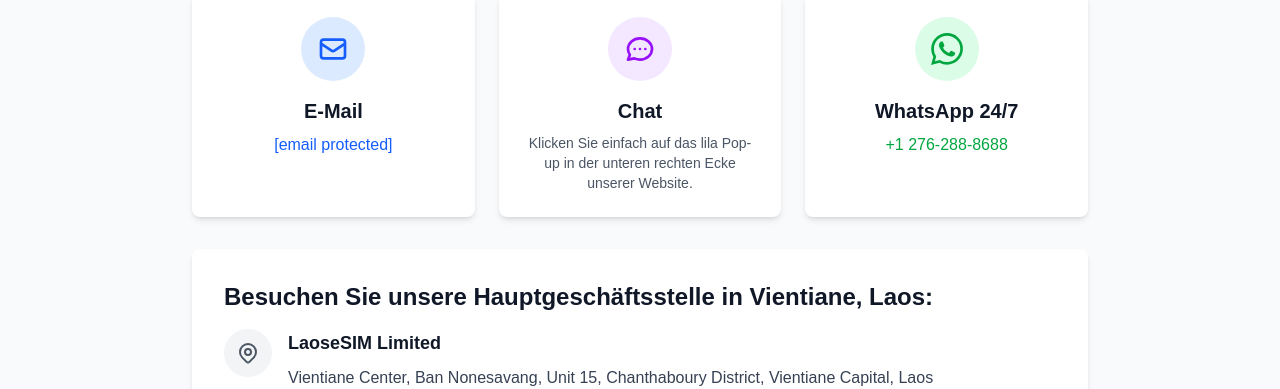
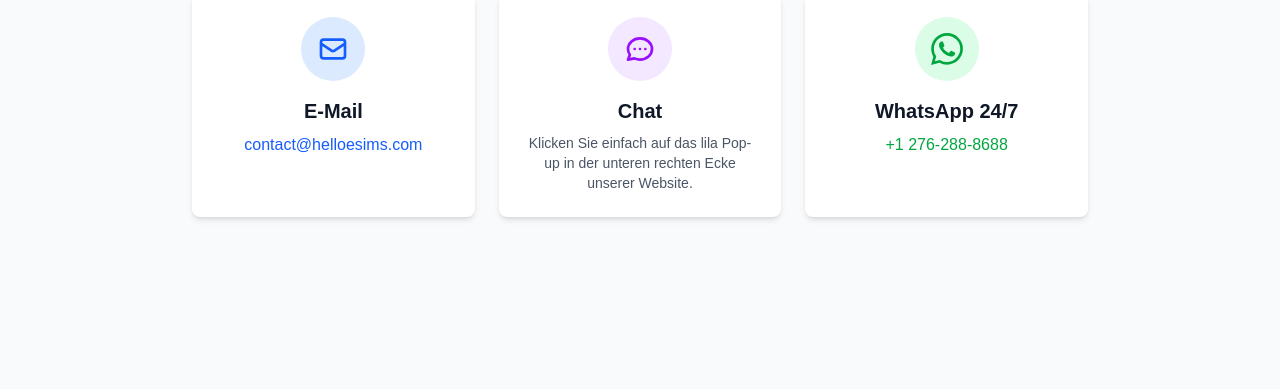
Before and after one commit to yangnian1/esim, a Next.js app: page /de/contact-us in a window 1280 px wide. Shown: the part 411-800 px from the top of the page. Built offline with nearby package versions, Linux system fonts and the light colour scheme; no server answers.

Commit message:
更换邮箱，去掉地址

```diff
--- a/src/app/[lng]/contact-us/page.tsx
+++ b/src/app/[lng]/contact-us/page.tsx
@@ -9,7 +9,7 @@ const translations: Record<string, Record<string, string>> = {
     subtitle: 'You can contact our support team 24/7 and 365 days per year.',
     description: 'Simply send a message to our email or talk with us via online chat:',
     email_label: 'Email',
-    email_value: '[email protected]',
+    email_value: 'contact@helloesims.com',
     chat_label: 'Chat',
     chat_description: 'Just click the purple pop-up in the bottom right hand corner of our website.',
     whatsapp_label: 'WhatsApp 24/7',
@@ -24,7 +24,7 @@ const translations: Record<string, Record<string, string>> = {
     subtitle: 'Bạn có thể liên hệ với đội ngũ hỗ trợ của chúng tôi 24/7 và 365 ngày mỗi năm.',
     description: 'Chỉ cần gửi tin nhắn đến email của chúng tôi hoặc trò chuyện với chúng tôi qua chat trực tuyến:',
     email_label: 'Email',
-    email_value: '[email protected]',
+    email_value: 'contact@helloesims.com',
     chat_label: 'Chat',
     chat_description: 'Chỉ cần nhấp vào cửa sổ bật lên màu tím ở góc dưới bên phải của trang web của chúng tôi.',
     whatsapp_label: 'WhatsApp 24/7',
@@ -39,7 +39,7 @@ const translations: Record<string, Record<string, string>> = {
     subtitle: 'Sie können unser Support-Team 24/7 und 365 Tage im Jahr kontaktieren.',
     description: 'Senden Sie einfach eine Nachricht an unsere E-Mail oder sprechen Sie mit uns über den Online-Chat:',
     email_label: 'E-Mail',
-    email_value: '[email protected]',
+    email_value: 'contact@helloesims.com',
     chat_label: 'Chat',
     chat_description: 'Klicken Sie einfach auf das lila Pop-up in der unteren rechten Ecke unserer Website.',
     whatsapp_label: 'WhatsApp 24/7',
@@ -54,7 +54,7 @@ const translations: Record<string, Record<string, string>> = {
     subtitle: '您可以全年 365 天、每天 24 小时联系我们的支持团队。',
     description: '只需发送邮件或通过在线聊天与我们联系：',
     email_label: '邮箱',
-    email_value: '[email protected]',
+    email_value: 'contact@helloesims.com',
     chat_label: '在线聊天',
     chat_description: '只需点击我们网站右下角的紫色弹窗。',
     whatsapp_label: 'WhatsApp 24/7',
@@ -125,7 +125,7 @@ export default function ContactUsPage({ params }: { params: Promise<{ lng: strin
                 {t('email_label')}
               </h3>
               <a
-                href="mailto:[email protected]"
+                href="mailto:contact@helloesims.com"
                 className="text-blue-600 hover:text-blue-800 text-center block break-all"
               >
                 {t('email_value')}
@@ -167,29 +167,6 @@ export default function ContactUsPage({ params }: { params: Promise<{ lng: strin
               </a>
             </div>
           </div>
-
-          {/* 总部地址 */}
-          <div className="bg-white rounded-lg shadow-md p-8">
-            <h2 className="text-2xl font-bold text-gray-900 mb-4">
-              {t('office_title')}
-            </h2>
-            <div className="flex items-start">
-              <div className="w-12 h-12 bg-gray-100 rounded-full flex items-center justify-center mr-4 flex-shrink-0">
-                <svg className="w-6 h-6 text-gray-600" fill="none" stroke="currentColor" viewBox="0 0 24 24">
-                  <path strokeLinecap="round" strokeLinejoin="round" strokeWidth={2} d="M17.657 16.657L13.414 20.9a1.998 1.998 0 01-2.827 0l-4.244-4.243a8 8 0 1111.314 0z" />
-                  <path strokeLinecap="round" strokeLinejoin="round" strokeWidth={2} d="M15 11a3 3 0 11-6 0 3 3 0 016 0z" />
-                </svg>
-              </div>
-              <div>
-                <p className="text-lg font-semibold text-gray-900 mb-2">
-                  {t('company_name')}
-                </p>
-                <p className="text-gray-700 leading-relaxed">
-                  {t('office_address')}
-                </p>
-              </div>
-            </div>
-          </div>
         </div>
       </div>
     </main>
```
